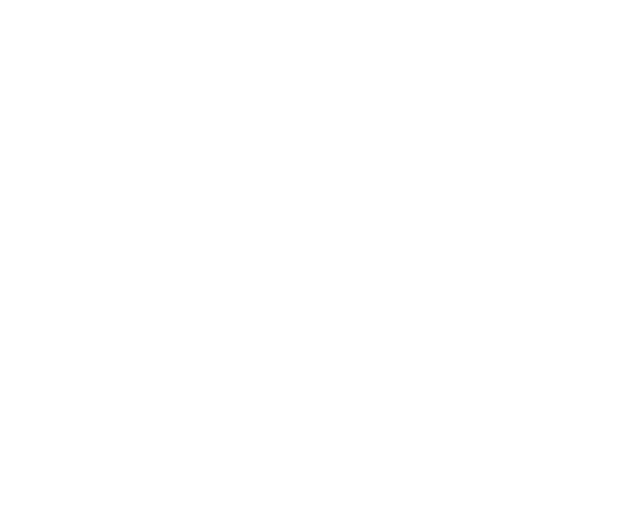
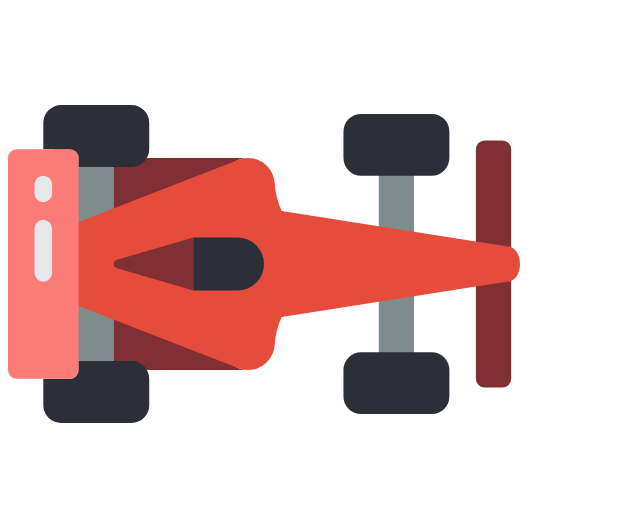
Before and after one commit to dulceherrera/driving-game, a website: page index.html in a window 1280 px wide. Shown: the whole page, without its empty margins (0-640 px from the left). Drawn offline with Linux system fonts and the light colour scheme.

Commit message:
Add image of the car and background green for the body. #1

```diff
--- a/index.html
+++ b/index.html
@@ -6,7 +6,7 @@
   </head>
 <body>
   <div class="container">
-
+    <img src="./images/f1.svg" alt="car">
   </div>
 </body>
 </html>
```
